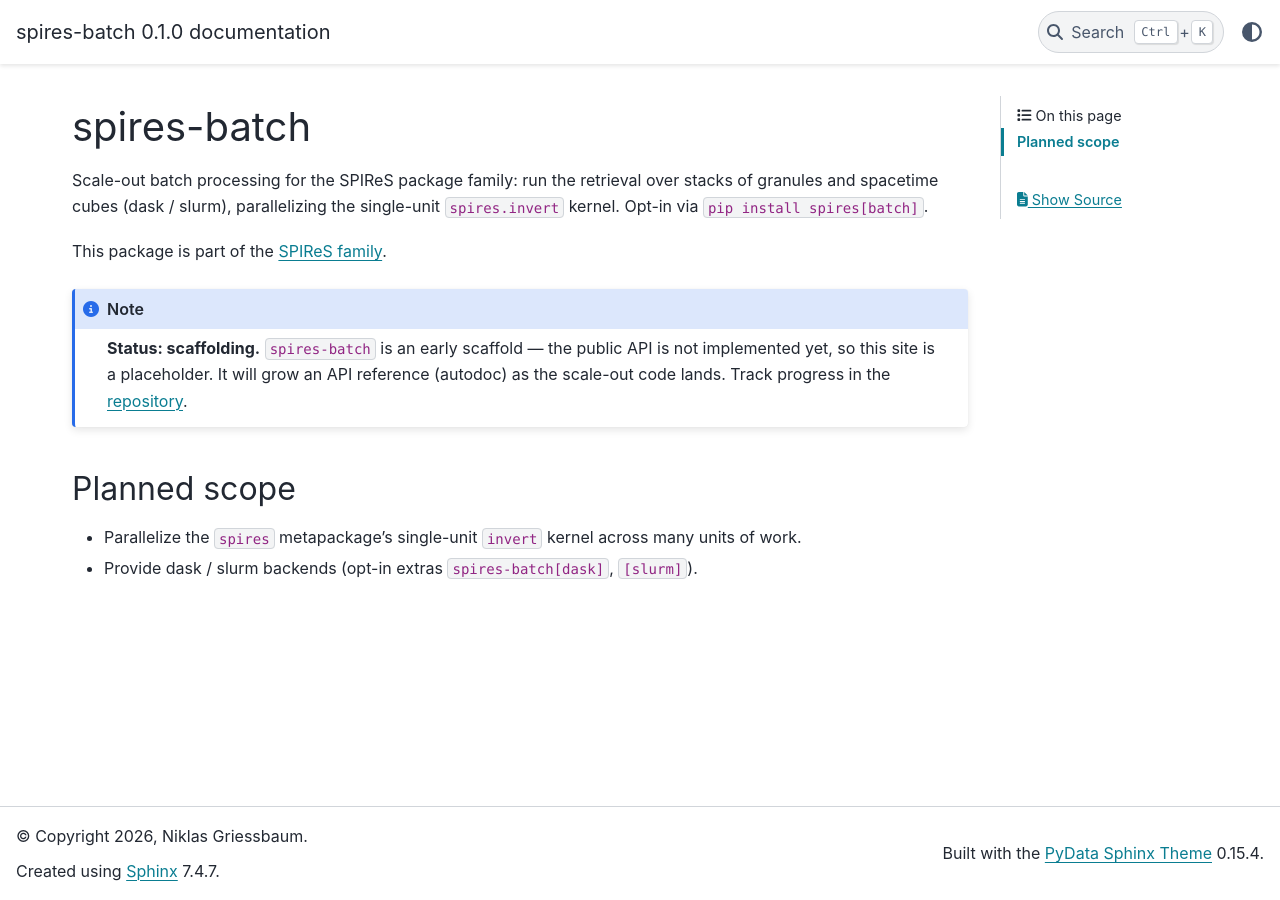
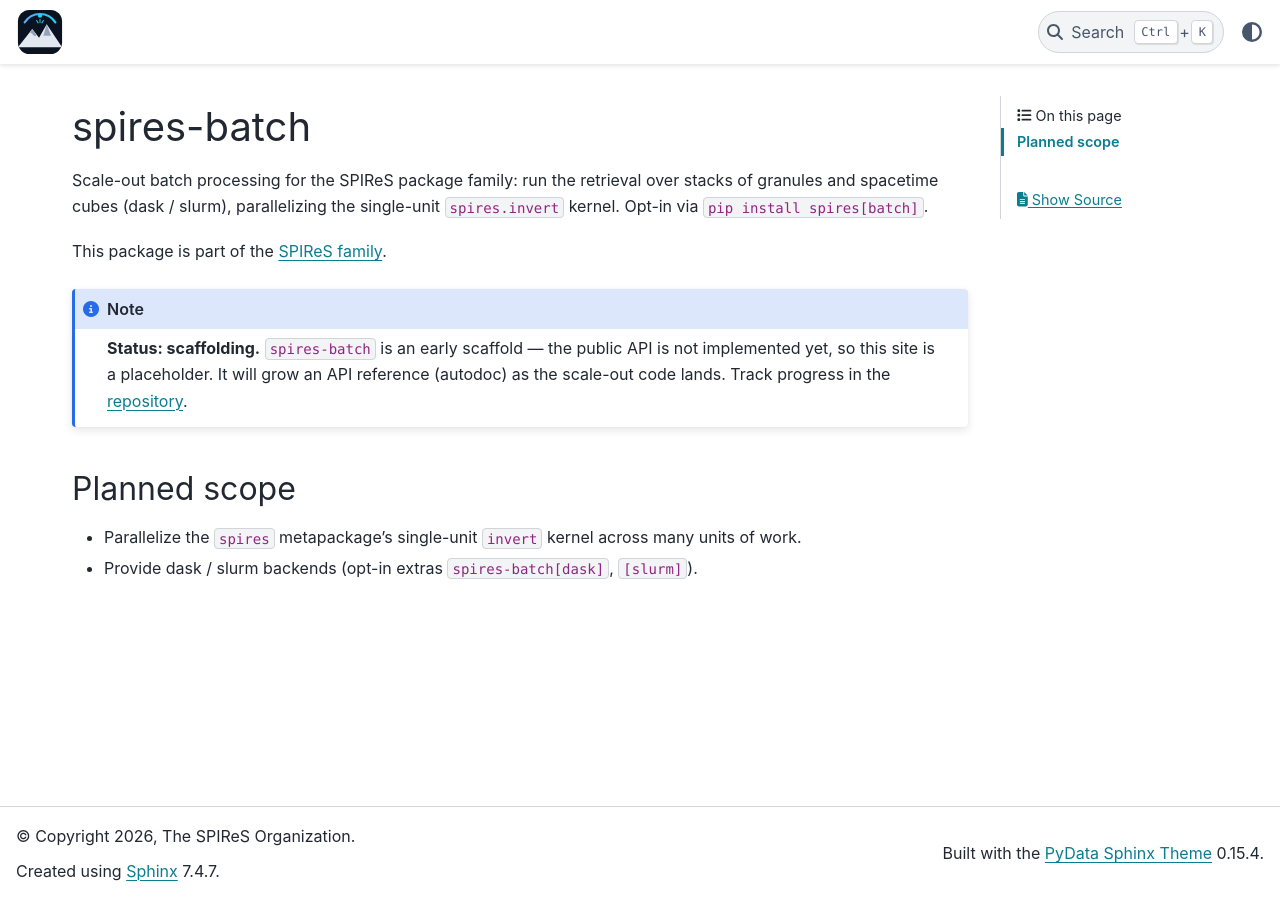
Before and after one commit to SPIReS-Organization/spires-batch, a Sphinx documentation site: the page built from doc/source/index.md, in a window 1280 px wide. Built offline with Sphinx 7.4.7 and the PyData theme 0.15.4, drawn with Linux system fonts in a browser that asks for light colours.

Commit message:
Docs: logo, org credit, correct dataflow wording
- Add SPIReS logo + credit 'The SPIReS Organization'
- README: io + lut + r0 -> inversion (three independent inputs, not a chain)

Part of spires-orl (WS4).

Co-Authored-By: Claude <noreply@anthropic.com>

```diff
--- a/doc/source/conf.py
+++ b/doc/source/conf.py
@@ -4,8 +4,8 @@
 # -- Project information -----------------------------------------------------
 
 project = "spires-batch"
-copyright = "2026, Niklas Griessbaum"
-author = "Niklas Griessbaum"
+copyright = "2026, The SPIReS Organization"
+author = "The SPIReS Organization"
 
 # Version from the installed dist (setuptools_scm at build time); fall back to
 # reading git tags directly in a source checkout.
@@ -44,3 +44,8 @@ suppress_warnings = ["myst.xref_missing"]
 # -- HTML output -------------------------------------------------------------
 
 html_theme = "pydata_sphinx_theme"
+
+# SPIReS family logo (shared brand across the portal + subprojects).
+html_static_path = ["_static"]
+html_logo = "_static/logo.svg"
+html_favicon = "_static/logo.svg"
```
Also changed, not shown: README.md (+1 -1 lines), doc/source/_static/logo.svg (added).
